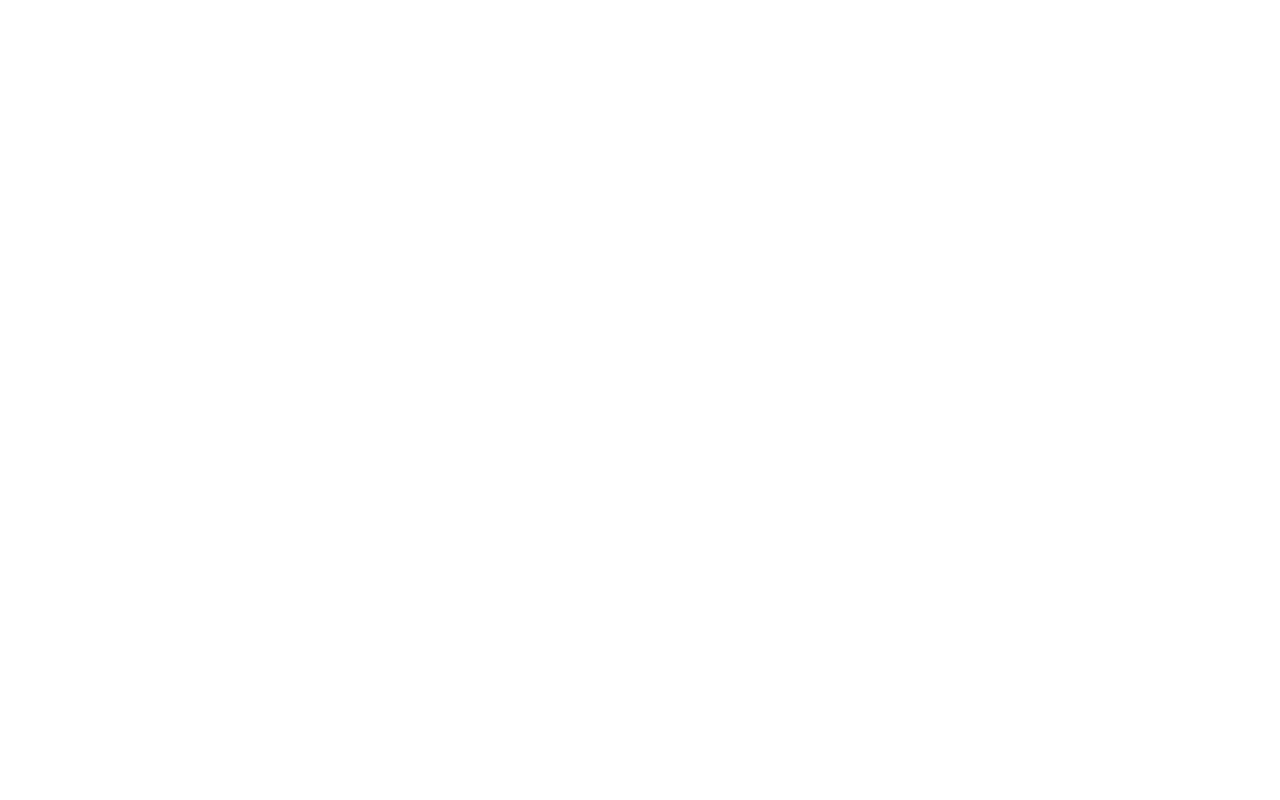
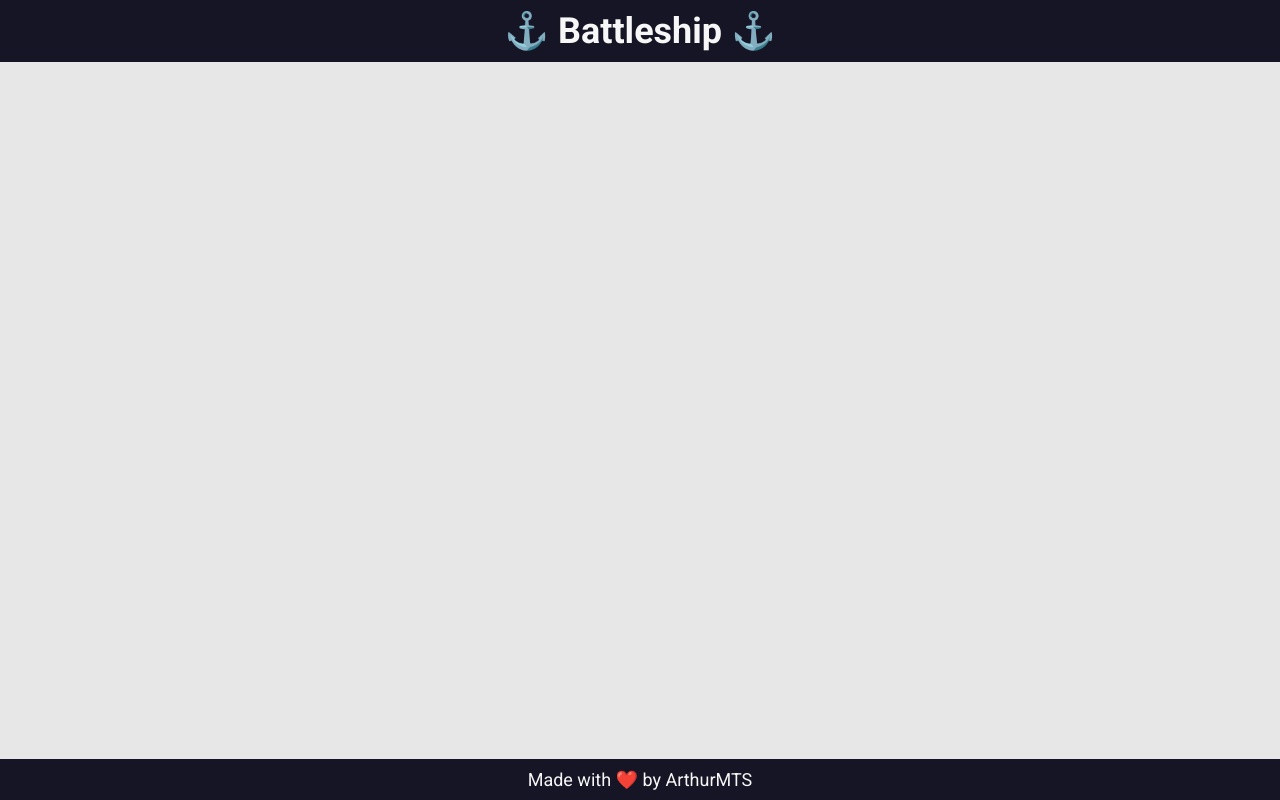
Before and after one commit to ArthurMTS/battleship, a website built with webpack: page dist/index.html in a window 1280 px wide. Built offline with nearby package versions, Linux system fonts and the light colour scheme.

Commit message:
feat: View module with header and footer

```diff
--- a/src/index.js
+++ b/src/index.js
@@ -0,0 +1 @@
+const view = require('./modules/view');
--- /dev/null
+++ b/src/modules/view.js
@@ -0,0 +1,36 @@
+const view = (function() {
+  const root = document.querySelector('#root');
+
+  const header = document.createElement('header');
+  header.id = 'main-header';
+  const title = document.createElement('h1');
+  title.textContent = '⚓ Battleship ⚓';
+
+  const main = document.createElement('main');
+
+  const footer = document.createElement('footer');
+  footer.id = 'main-footer';
+  const copy = document.createElement('p');
+  copy.textContent = 'Made with ❤️ by ArthurMTS';
+
+  header.append(title);
+  footer.append(copy);
+
+  root.append(
+    header,
+    main,
+    footer
+  )
+
+  function renderStartPage() {}
+
+  function renderGamePage() {}
+
+  function gameOver() {}
+
+  return {
+
+  }
+})();
+
+module.exports = view;
```
Also changed, not shown: dist/index.html, dist/main.js, dist/styles.css (added).
